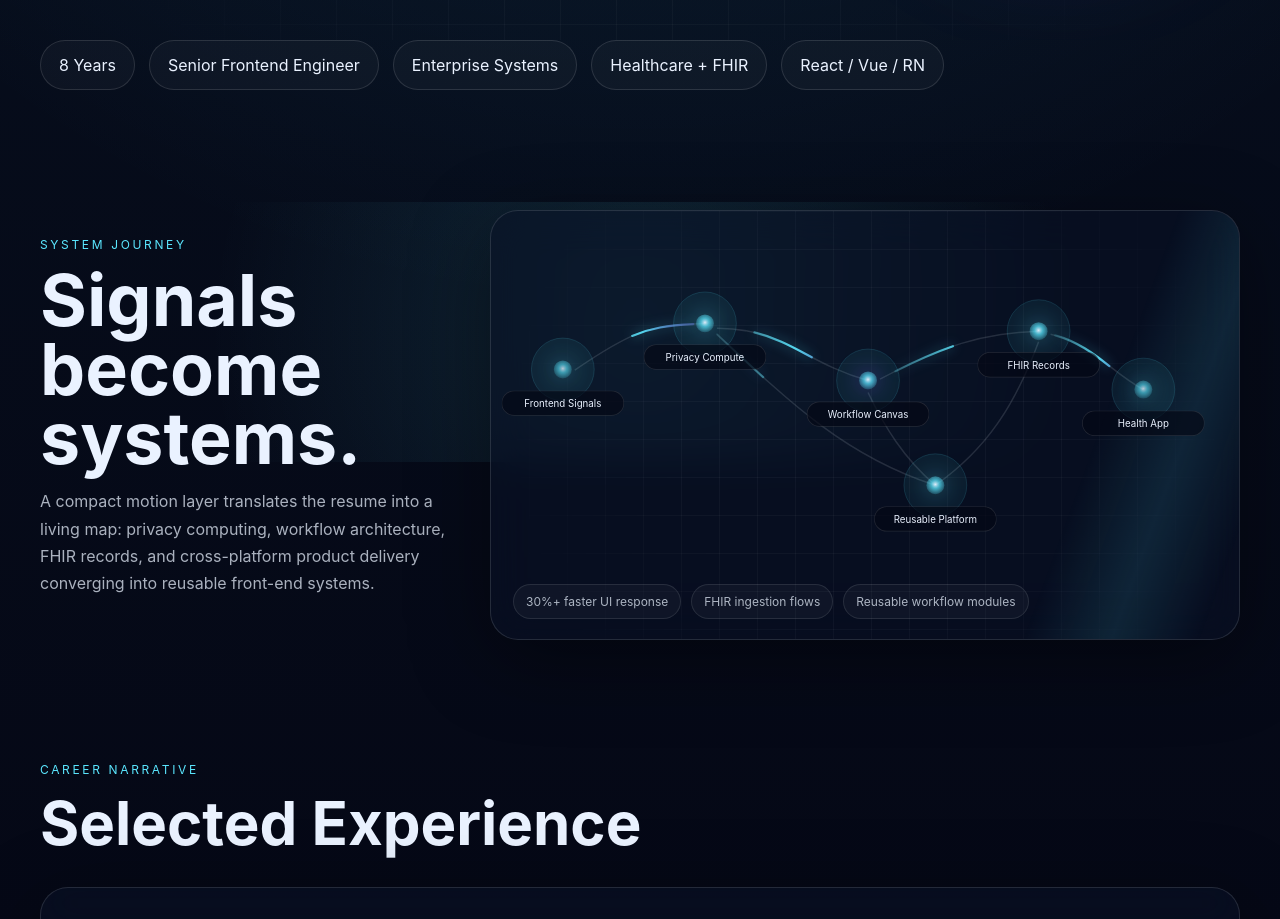
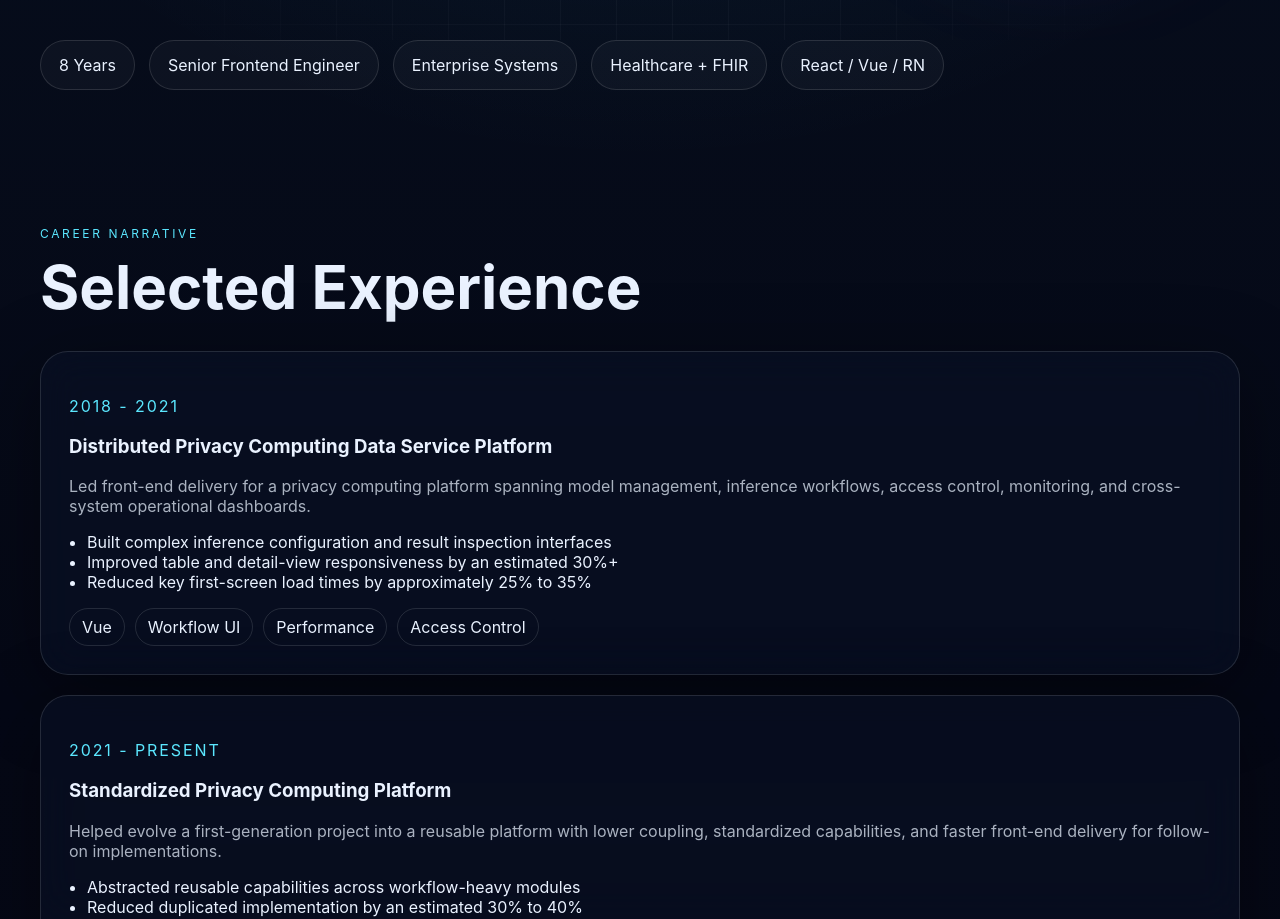
Before and after one commit to HaiyangZhang-1994/HaiyangZhang-1994.github.io, a React (Vite) app: page / in a window 1280 px wide. Shown: the part 760-1679 px from the top of the page. Built offline with nearby package versions, Linux system fonts and the light colour scheme.

Commit message:
Revert "feat: add animated system journey section"
This reverts commit 9e5134163224fd4ff3c71d8e5e677dd578ca8eae.

```diff
--- a/src/app/AppShell.jsx
+++ b/src/app/AppShell.jsx
@@ -1,7 +1,6 @@
 import styles from './AppShell.module.css';
 import { HeroSection } from '../sections/HeroSection';
 import { IdentityStripSection } from '../sections/IdentityStripSection';
-import { SystemJourneySection } from '../sections/SystemJourneySection';
 import { ExperienceSection } from '../sections/ExperienceSection';
 import { SkillsSection } from '../sections/SkillsSection';
 import { ContactSection } from '../sections/ContactSection';
@@ -11,7 +10,6 @@ export function AppShell() {
     <main className={styles.shell}>
       <HeroSection />
       <IdentityStripSection />
-      <SystemJourneySection />
       <ExperienceSection />
       <SkillsSection />
       <ContactSection />
--- a/src/sections/SystemJourneySection.jsx
+++ /dev/null
@@ -1,98 +0,0 @@
-import { motion, useReducedMotion } from 'motion/react';
-import styles from './SystemJourneySection.module.css';
-
-const nodes = [
-  { id: 'signal', label: 'Frontend Signals', x: 96, y: 138, tone: 'soft' },
-  { id: 'compute', label: 'Privacy Compute', x: 286, y: 76, tone: 'accent' },
-  { id: 'workflow', label: 'Workflow Canvas', x: 504, y: 152, tone: 'violet' },
-  { id: 'fhir', label: 'FHIR Records', x: 732, y: 86, tone: 'accent' },
-  { id: 'app', label: 'Health App', x: 872, y: 164, tone: 'soft' },
-  { id: 'platform', label: 'Reusable Platform', x: 594, y: 292, tone: 'accent' },
-];
-
-const paths = [
-  'M112 138 C188 86 210 78 286 76',
-  'M302 82 C392 82 418 128 504 152',
-  'M520 150 C604 106 656 88 732 86',
-  'M748 90 C802 102 830 142 872 164',
-  'M302 90 C402 184 476 254 594 292',
-  'M732 100 C700 186 662 244 594 292',
-  'M504 168 C526 214 552 256 594 292',
-];
-
-export function SystemJourneySection() {
-  const reduceMotion = useReducedMotion();
-
-  return (
-    <section className={styles.section} aria-labelledby="system-journey-title">
-      <div className={styles.inner}>
-        <motion.div
-          className={styles.copy}
-          initial={reduceMotion ? false : { opacity: 0, y: 24 }}
-          whileInView={reduceMotion ? undefined : { opacity: 1, y: 0 }}
-          viewport={{ once: true, amount: 0.35 }}
-        >
-          <p className={styles.eyebrow}>System Journey</p>
-          <h2 id="system-journey-title">Signals become systems.</h2>
-          <p>
-            A compact motion layer translates the resume into a living map: privacy computing, workflow
-            architecture, FHIR records, and cross-platform product delivery converging into reusable front-end
-            systems.
-          </p>
-        </motion.div>
-
-        <motion.div
-          className={`${styles.stage} glass-surface`}
-          initial={reduceMotion ? false : { opacity: 0, y: 28, scale: 0.98 }}
-          whileInView={reduceMotion ? undefined : { opacity: 1, y: 0, scale: 1 }}
-          viewport={{ once: true, amount: 0.25 }}
-          transition={{ delay: 0.08 }}
-        >
-          <div className={styles.scan} aria-hidden="true" />
-          <svg className={styles.map} viewBox="0 0 1000 380" role="img" aria-label="Animated system journey map">
-            <defs>
-              <linearGradient id="journey-line" x1="0%" x2="100%" y1="0%" y2="0%">
-                <stop offset="0%" stopColor="rgba(91, 231, 255, 0.08)" />
-                <stop offset="52%" stopColor="rgba(91, 231, 255, 0.9)" />
-                <stop offset="100%" stopColor="rgba(122, 92, 255, 0.22)" />
-              </linearGradient>
-              <radialGradient id="journey-node" cx="50%" cy="45%" r="62%">
-                <stop offset="0%" stopColor="rgba(234, 242, 255, 0.96)" />
-                <stop offset="38%" stopColor="rgba(91, 231, 255, 0.7)" />
-                <stop offset="100%" stopColor="rgba(91, 231, 255, 0.06)" />
-              </radialGradient>
-            </defs>
-
-            <g className={styles.paths}>
-              {paths.map((path) => (
-                <path key={path} d={path} />
-              ))}
-            </g>
-
-            <g className={styles.pulses}>
-              {paths.slice(0, 5).map((path, index) => (
-                <path key={path} d={path} style={{ animationDelay: `${index * 0.34}s` }} />
-              ))}
-            </g>
-
-            {nodes.map((node, index) => (
-              <g key={node.id} className={`${styles.node} ${styles[node.tone]}`} style={{ animationDelay: `${index * 0.16}s` }}>
-                <circle className={styles.nodeHalo} cx={node.x} cy={node.y} r="42" />
-                <circle className={styles.nodeCore} cx={node.x} cy={node.y} r="12" />
-                <foreignObject x={node.x - 82} y={node.y + 28} width="164" height="54">
-                  <div className={styles.nodeLabel}>{node.label}</div>
-                </foreignObject>
-              </g>
-            ))}
-          </svg>
-
-          <div className={styles.metrics}>
-            <span>30%+ faster UI response</span>
-            <span>FHIR ingestion flows</span>
-            <span>Reusable workflow modules</span>
-          </div>
-        </motion.div>
-      </div>
-    </section>
-  );
-}
--- a/src/sections/SystemJourneySection.module.css
+++ /dev/null
@@ -1,207 +0,0 @@
-.section {
-  position: relative;
-  padding: 72px 24px 34px;
-}
-
-.section::before {
-  content: '';
-  position: absolute;
-  inset: 12% 0 auto;
-  height: 260px;
-  pointer-events: none;
-  background: radial-gradient(circle at 50% 50%, rgba(91, 231, 255, 0.13), transparent 66%);
-}
-
-.inner {
-  position: relative;
-  width: min(100%, var(--page-max));
-  margin: 0 auto;
-  display: grid;
-  grid-template-columns: minmax(240px, 0.72fr) minmax(0, 1.28fr);
-  gap: 28px;
-  align-items: center;
-}
-
-.copy h2 {
-  margin: 0;
-  max-width: 520px;
-  font-size: clamp(2.25rem, 5.6vw, 5rem);
-  line-height: 0.96;
-}
-
-.copy p:last-child {
-  max-width: 510px;
-  color: var(--text-dim);
-  line-height: 1.7;
-}
-
-.eyebrow {
-  margin: 0 0 14px;
-  color: var(--accent);
-  font-size: 12px;
-  letter-spacing: 0.22em;
-  text-transform: uppercase;
-}
-
-.stage {
-  position: relative;
-  min-height: 430px;
-  overflow: hidden;
-  border-radius: var(--radius-lg);
-  background:
-    linear-gradient(135deg, rgba(9, 22, 46, 0.78), rgba(8, 12, 31, 0.92)),
-    radial-gradient(circle at 72% 20%, rgba(122, 92, 255, 0.18), transparent 32%);
-}
-
-.stage::before {
-  content: '';
-  position: absolute;
-  inset: 0;
-  background-image:
-    linear-gradient(rgba(255, 255, 255, 0.035) 1px, transparent 1px),
-    linear-gradient(90deg, rgba(255, 255, 255, 0.035) 1px, transparent 1px);
-  background-size: 38px 38px;
-  mask-image: radial-gradient(circle at center, black 45%, transparent 88%);
-}
-
-.scan {
-  position: absolute;
-  inset: 0;
-  background: linear-gradient(110deg, transparent 0 38%, rgba(91, 231, 255, 0.11) 48%, transparent 58% 100%);
-  animation: stageScan 7.5s linear infinite;
-}
-
-.map {
-  position: relative;
-  width: 100%;
-  height: 360px;
-  margin-top: 18px;
-  overflow: visible;
-}
-
-.paths path {
-  fill: none;
-  stroke: rgba(234, 242, 255, 0.13);
-  stroke-width: 2;
-}
-
-.pulses path {
-  fill: none;
-  stroke: url('#journey-line');
-  stroke-width: 3;
-  stroke-linecap: round;
-  stroke-dasharray: 84 420;
-  animation: pulseLine 4.8s ease-in-out infinite;
-  filter: drop-shadow(0 0 8px rgba(91, 231, 255, 0.6));
-}
-
-.node {
-  animation: nodeFloat 5.6s ease-in-out infinite;
-}
-
-.nodeHalo {
-  fill: rgba(91, 231, 255, 0.07);
-  stroke: rgba(91, 231, 255, 0.18);
-  stroke-width: 1;
-}
-
-.nodeCore {
-  fill: url('#journey-node');
-  filter: drop-shadow(0 0 14px rgba(91, 231, 255, 0.72));
-}
-
-.violet .nodeCore {
-  filter: drop-shadow(0 0 14px rgba(122, 92, 255, 0.72));
-}
-
-.soft .nodeCore {
-  opacity: 0.82;
-}
-
-.nodeLabel {
-  display: grid;
-  place-items: center;
-  height: 34px;
-  color: var(--text);
-  border: 1px solid rgba(255, 255, 255, 0.12);
-  border-radius: 999px;
-  background: rgba(5, 8, 22, 0.68);
-  font-size: 13px;
-  white-space: nowrap;
-}
-
-.metrics {
-  position: absolute;
-  left: 22px;
-  right: 22px;
-  bottom: 20px;
-  display: flex;
-  flex-wrap: wrap;
-  gap: 10px;
-}
-
-.metrics span {
-  padding: 9px 12px;
-  color: var(--text-dim);
-  border: 1px solid rgba(255, 255, 255, 0.1);
-  border-radius: 999px;
-  background: rgba(255, 255, 255, 0.035);
-  font-size: 12px;
-}
-
-@keyframes pulseLine {
-  from {
-    stroke-dashoffset: 504;
-  }
-
-  to {
-    stroke-dashoffset: 0;
-  }
-}
-
-@keyframes nodeFloat {
-  0%,
-  100% {
-    transform: translateY(0);
-  }
-
-  50% {
-    transform: translateY(-9px);
-  }
-}
-
-@keyframes stageScan {
-  from {
-    transform: translateX(-70%);
-  }
-
-  to {
-    transform: translateX(70%);
-  }
-}
-
-@media (max-width: 860px) {
-  .section {
-    padding: 58px 20px 28px;
-  }
-
-  .inner {
-    grid-template-columns: 1fr;
-  }
-
-  .stage {
-    min-height: 360px;
-  }
-
-  .map {
-    height: 300px;
-  }
-}
-
-@media (prefers-reduced-motion: reduce) {
-  .scan,
-  .node,
-  .pulses path {
-    animation: none;
-  }
-}
```
Also changed, not shown: 1 other file (tests, documents, lock files or other folders).
